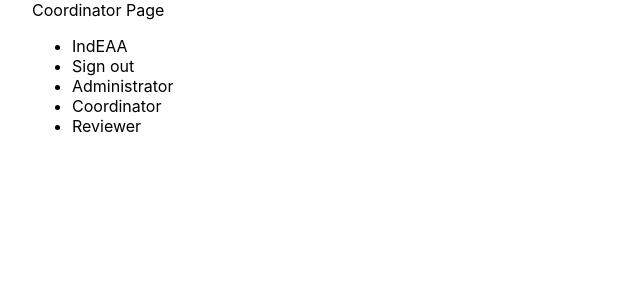
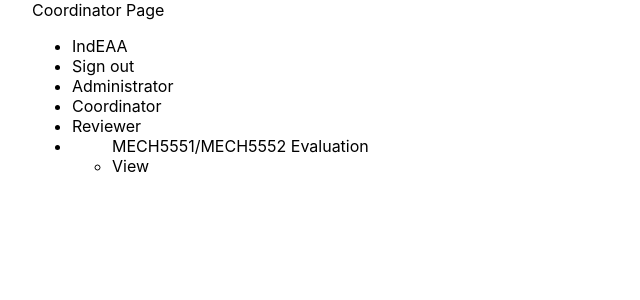
Before and after one commit to uwasystemhealth/IndEAAv2, a Next.js app in the folder frontend/: page /coordinator in a window 1280 px wide. Shown: the top 300 px of the page, without its empty margins (0-640 px from the left). Built offline with nearby package versions, Linux system fonts and the light colour scheme.

Commit message:
fixed overview/reviewer path

```diff
--- a/frontend/pages/coordinator.tsx
+++ b/frontend/pages/coordinator.tsx
@@ -24,6 +24,17 @@ const Coordinator: NextPage = () => {
         <li>
           <Link href='/reviewer'>Reviewer</Link>
         </li>
+
+
+        <li>
+          <ul>
+            MECH5551/MECH5552 Evaluation
+
+            <li>
+              <Link href='/evaluation/1/coordinator'>View</Link>
+            </li>
+          </ul>
+        </li>
       </ul>
     </div>
   )
--- a/frontend/pages/reviewer.tsx
+++ b/frontend/pages/reviewer.tsx
@@ -30,7 +30,7 @@ const Reviewer: NextPage = () => {
             MECH5551/MECH5552 Evaluation
 
             <li>
-              <Link href='/evaluation/1/overview'>Overview & EOC</Link>
+              <Link href='/evaluation/1/reviewer'>Overview & EOC</Link>
             </li>
           </ul>
         </li>
```
